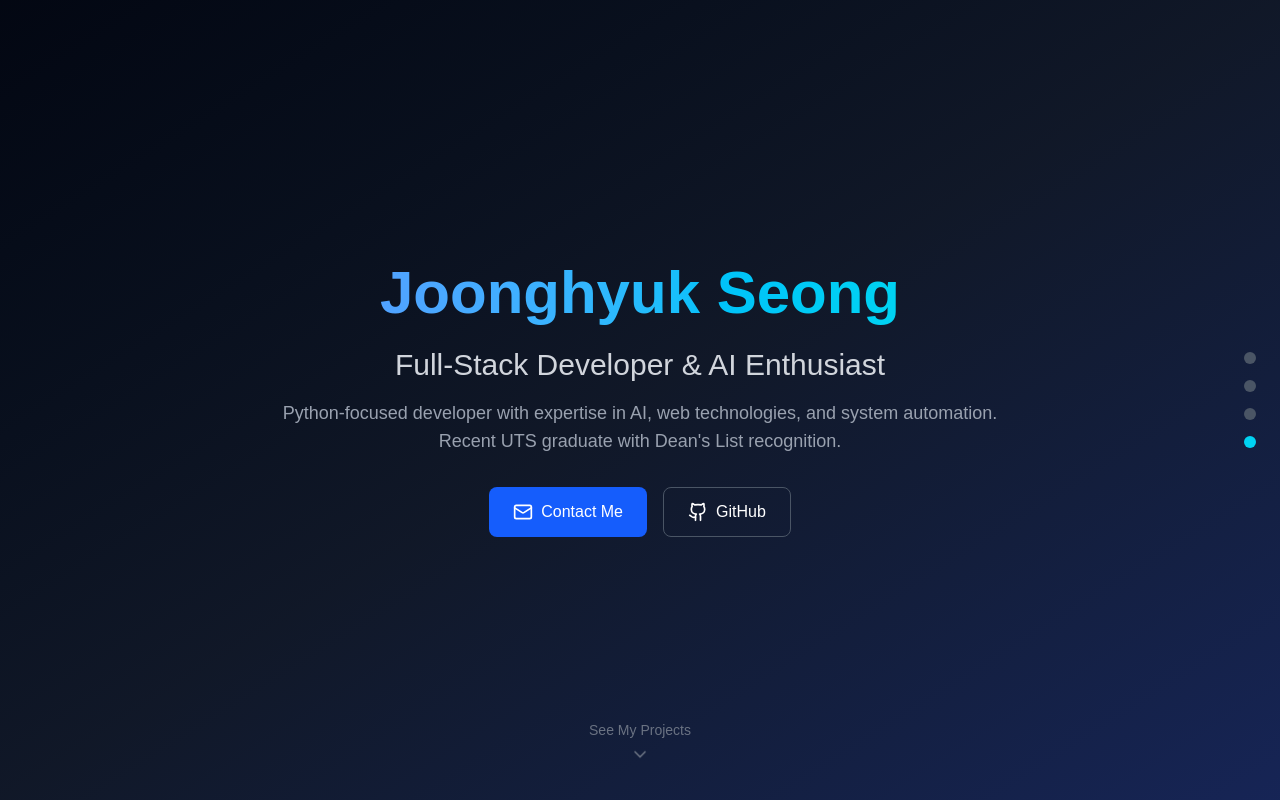
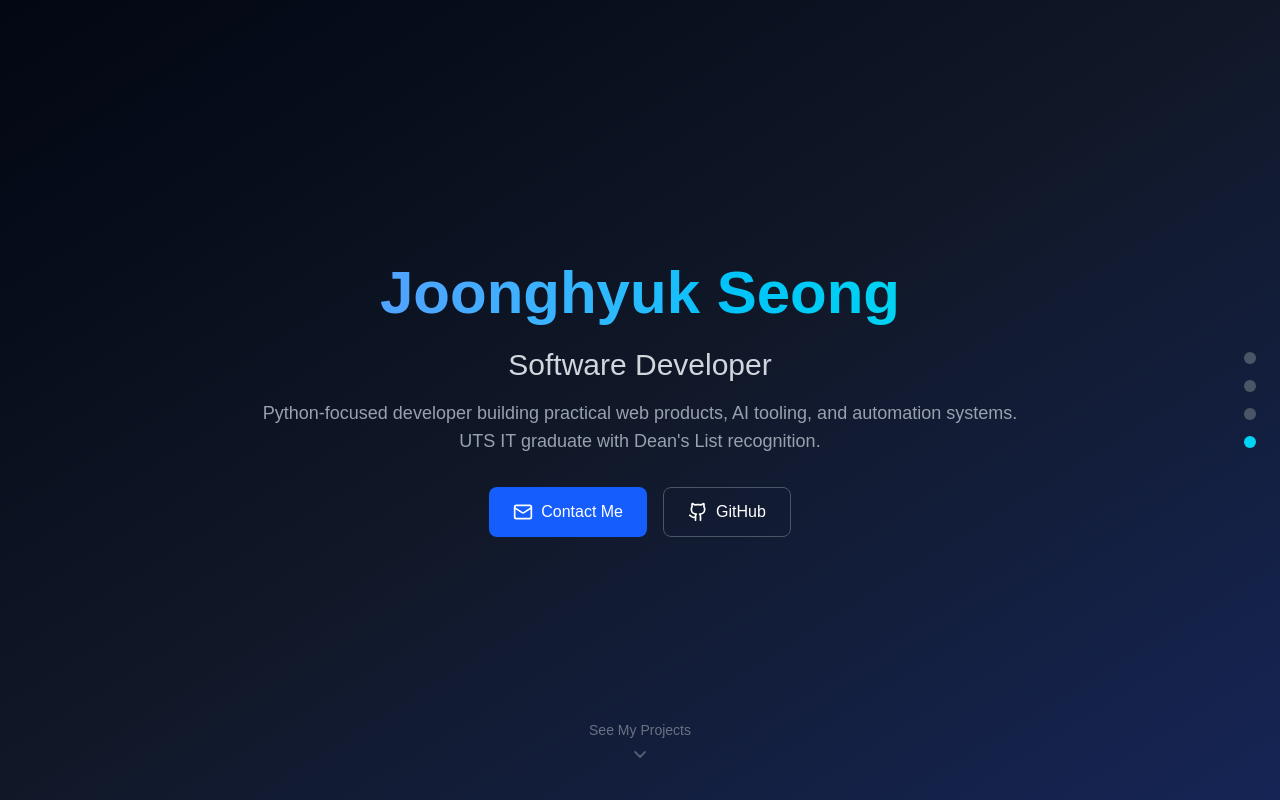
Before and after one commit to sjh001111/portfolio, a Next.js app: page / in a window 1280 px wide. Shown: the top 800 px of the page. Built offline with nearby package versions, Linux system fonts and the light colour scheme.

Commit message:
Refresh portfolio intro copy

```diff
--- a/app/layout.tsx
+++ b/app/layout.tsx
@@ -14,12 +14,12 @@ const geistMono = Geist_Mono({
 
 export const metadata: Metadata = {
   title: 'Joonghyuk Seong | Software Developer',
-  description: 'Software Developer currently seeking opportunities in Australia.',
-  keywords: ['Joonghyuk Seong', 'Software Developer', 'Python', 'Web Development', 'Australia'],
+  description: 'Portfolio of Joonghyuk Seong, a Python-focused software developer building web products, AI tooling, and automation systems.',
+  keywords: ['Joonghyuk Seong', 'Software Developer', 'Python', 'Web Development', 'AI', 'Automation'],
   authors: [{ name: 'Joonghyuk Seong' }],
   openGraph: {
     title: 'Joonghyuk Seong | Software Developer',
-    description: 'Software Developer currently seeking opportunities in Australia',
+    description: 'Portfolio of Joonghyuk Seong, a Python-focused software developer building web products, AI tooling, and automation systems.',
     url: 'https://joonghyukseong.com',
     siteName: 'Joonghyuk Seong Portfolio',
     locale: 'en_AU',
--- a/app/page.tsx
+++ b/app/page.tsx
@@ -87,11 +87,11 @@ export default function Home() {
               </span>
             </h1>
             <p className="text-2xl md:text-3xl text-gray-300 mb-4">
-              Full-Stack Developer & AI Enthusiast
+              Software Developer
             </p>
             <p className="text-lg text-gray-400 max-w-3xl mx-auto mb-8">
-              Python-focused developer with expertise in AI, web technologies, and system automation.
-              Recent UTS graduate with Dean&apos;s List recognition.
+              Python-focused developer building practical web products, AI tooling, and automation systems.
+              UTS IT graduate with Dean&apos;s List recognition.
             </p>
 
             {/* Contact Buttons */}
```
